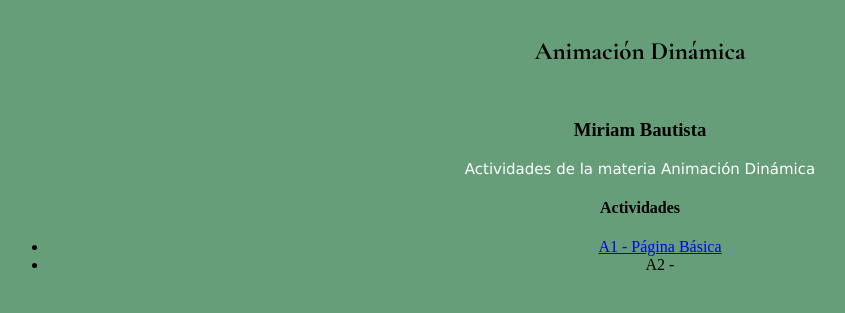
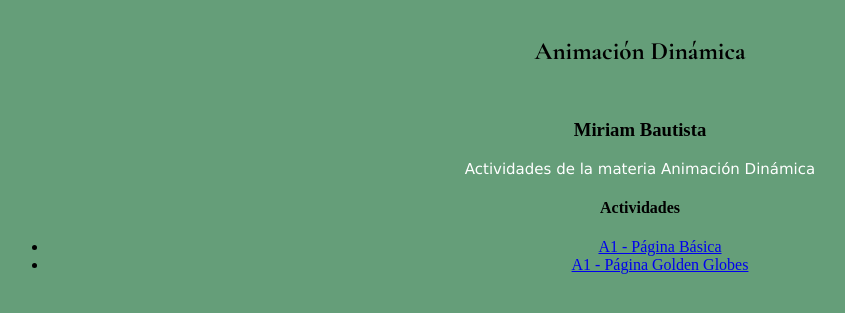
Before and after one commit to lesliebadillo/lesliebadillo.github.io, a plain HTML site: page index.html in a window 1280 px wide. Shown: the part 27-340 px from the top of the page, without its empty margins (0-845 px from the left). Drawn offline with nearby package versions, Linux system fonts and the light colour scheme.

Commit message:
Update index.html

```diff
--- a/index.html
+++ b/index.html
@@ -42,7 +42,7 @@
 <h4>Actividades</h4>
 <ul class="list">
    <li><a href="actividades/act 1/index.html">A1 - Página Básica</a></li>
-  <li>A2 -  </li>
+    <li><a href="actividades/act 2/pagina2.html">A1 - Página Golden Globes</a></li>
 </ul>
 
   </body>
```
